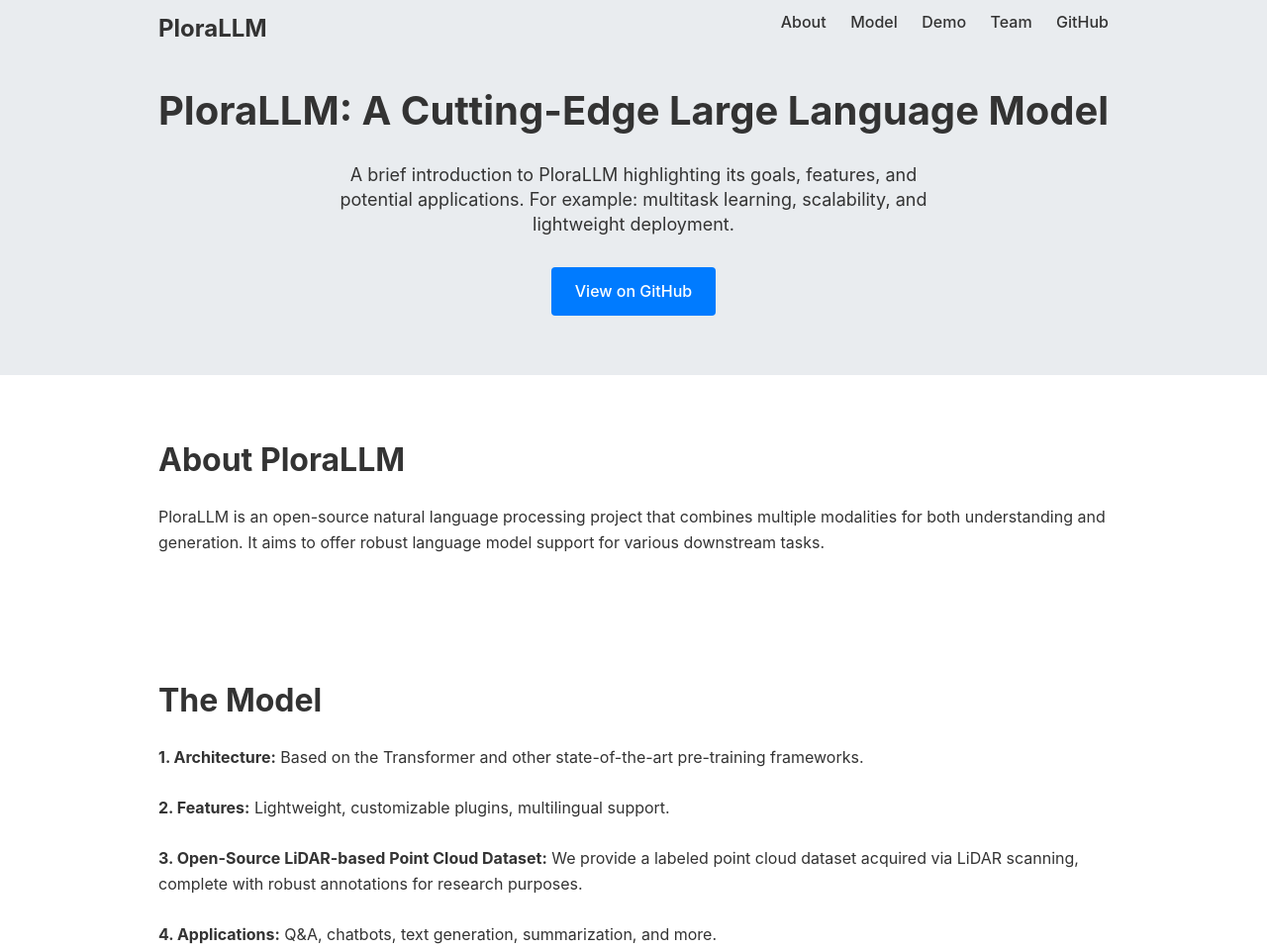
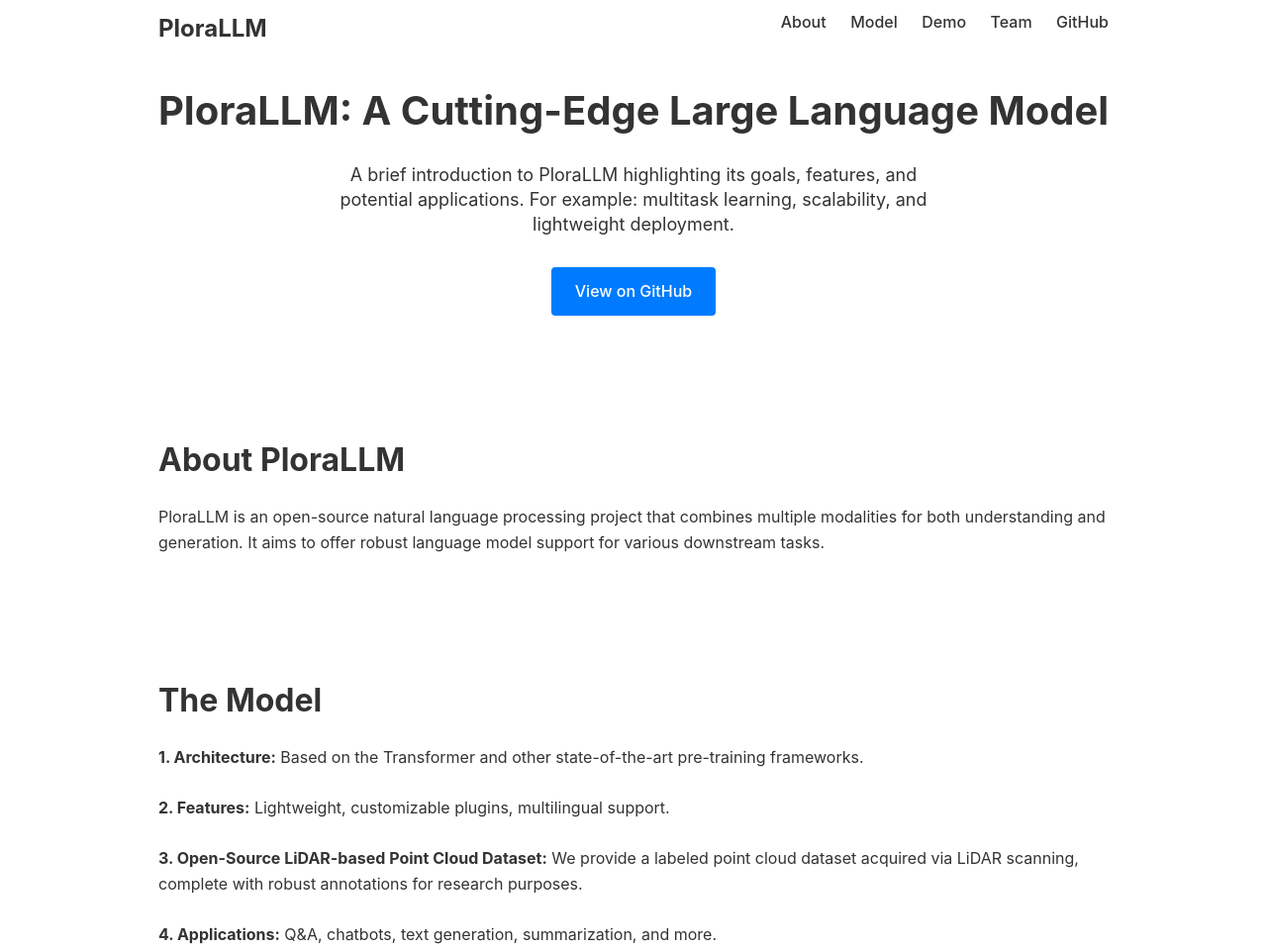
Before and after one commit to qltek/PloraLLM, a plain HTML site: page index.html in a window 1280 px wide. Shown: the top 960 px of the page at 99% size. Drawn offline with Linux system fonts and the light colour scheme.

Commit message:
Update style.css

```diff
--- a/css/style.css
+++ b/css/style.css
@@ -21,10 +21,10 @@ body {
 
 /* Navigation Bar */
 .navbar {
-  /* 与Hero相同的背景色，去掉下边框 */
-  background: #e9ecef;
-  border-bottom: none; /* 移除分割线 */
-  padding: 10px 0;     /* 可以微调这行数值控制导航栏上下内边距 */
+  /* 这里改为纯白背景，并保持无下边框 */
+  background: #fff;
+  border-bottom: none;
+  padding: 10px 0;
 }
 .logo {
   font-size: 24px;
@@ -47,10 +47,10 @@ body {
 
 /* Hero Section */
 .hero {
-  background: #e9ecef;
+  /* 这里也改为纯白背景 */
+  background: #fff;
   text-align: center;
   padding: 60px 20px;
-  /* 去除顶部与导航栏的视觉区分，相同背景色即可衔接 */
 }
 .hero-content h2 {
   font-size: 40px;
```
